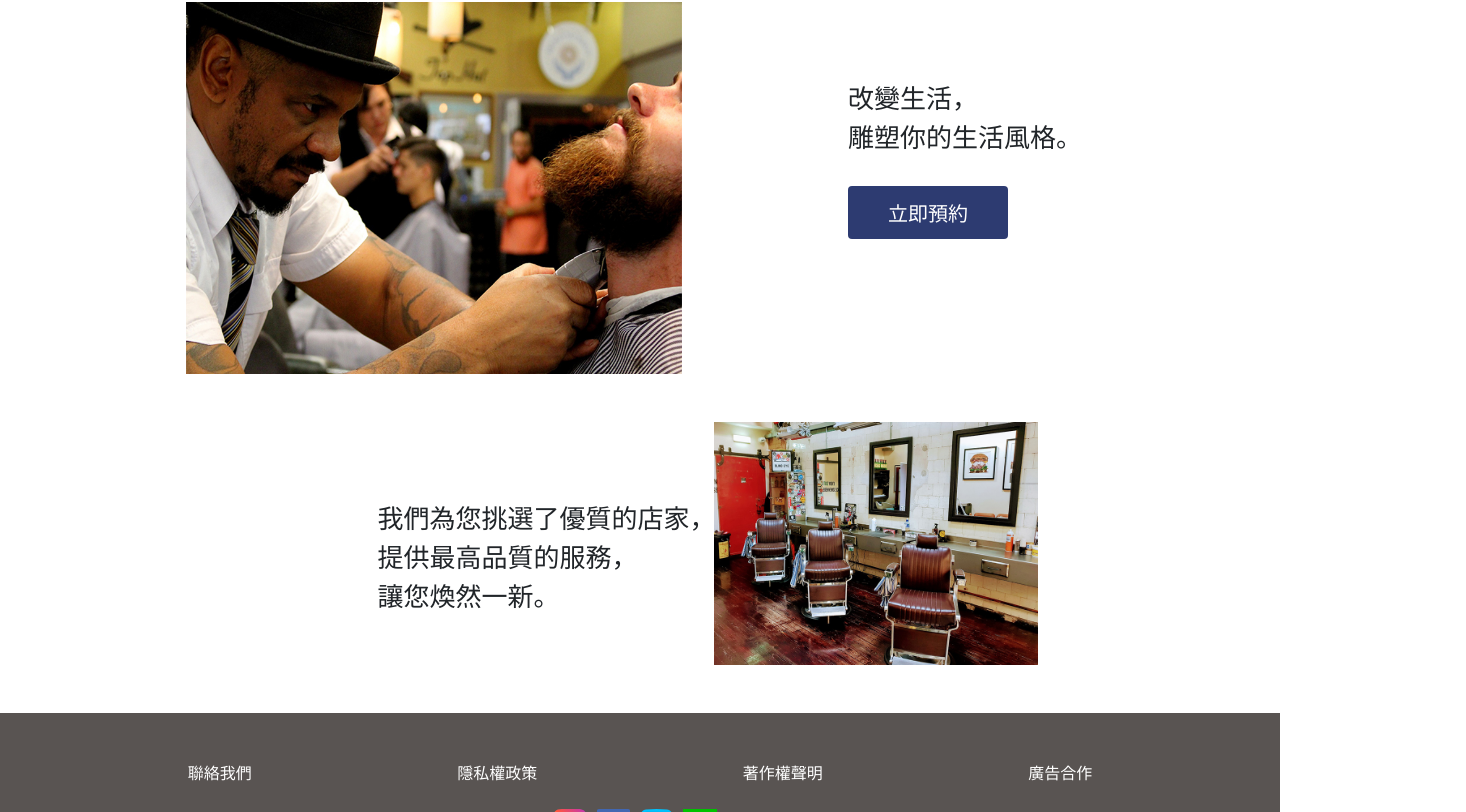
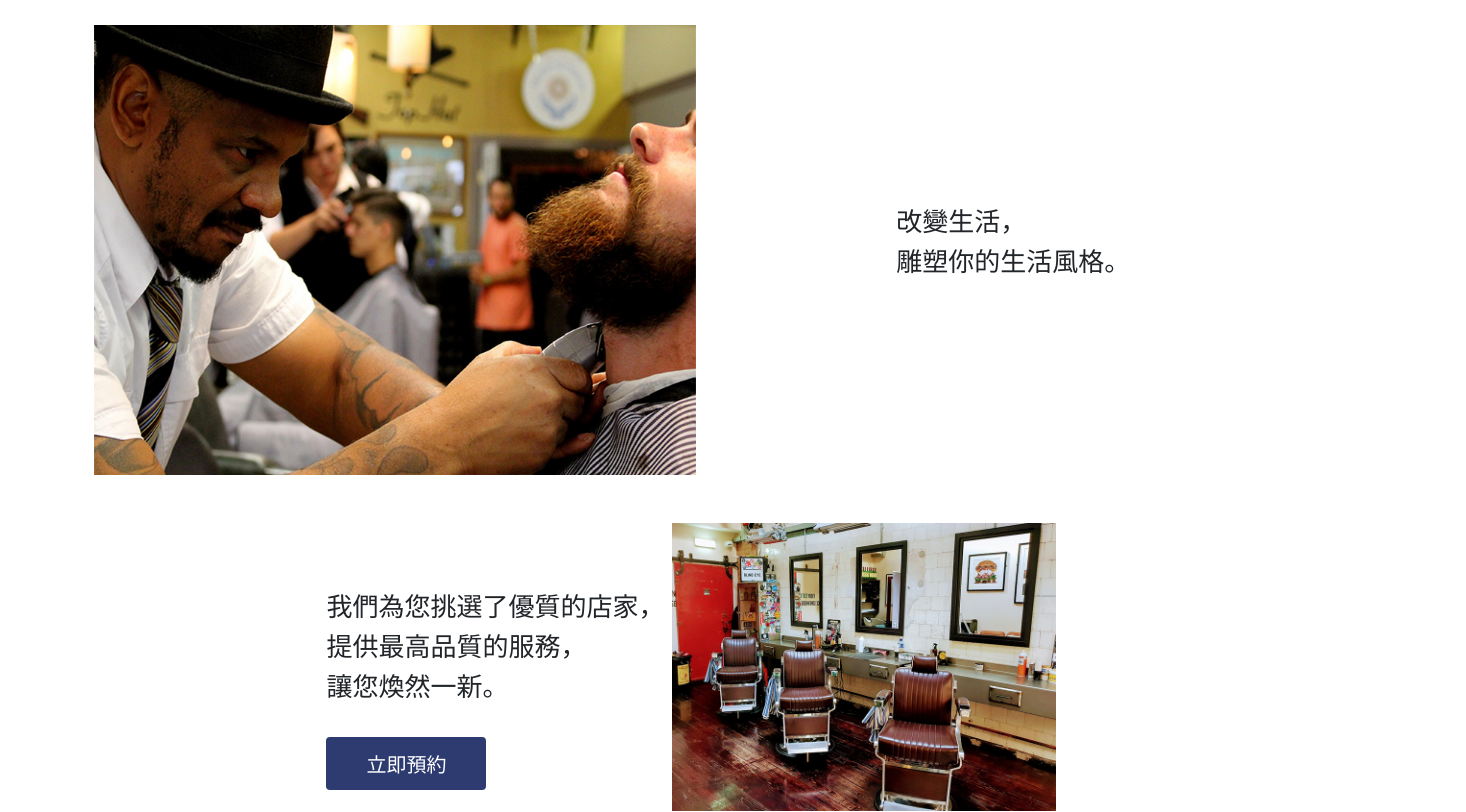
Before and after one commit to Kos8943/shakes-beard, a React (Create React App) app: page / in a window 1280 px wide. Shown: the part 3394-4206 px from the top of the page, 1466 px wide, since content can reach past the window. Built offline with nearby package versions, Linux system fonts and the light colour scheme; a web font is replaced by a local one.

Commit message:
add map part

```diff
--- a/src/chad/HomePage.js
+++ b/src/chad/HomePage.js
@@ -156,31 +156,29 @@ function HomePage() {
 
 {/* 地圖 */}
 
-        <div className="map-area w-100 d-flex justify-content-center">
-        <div className="map-row row w-100">
-                <div className="map-top-area d-flex justify-content-center w-75 mb-5">
-                    <div className="top-img-area">
-                    <img className="w-75" src={map1}/>
+
+
+                <div className="map-top-area d-flex justify-content-center py-5">
+                    <div className="">
+                        <img className="w-75" src={map1}/>
                     </div>
                 <div className="top-text-area">
-                    <span className="map-top-text">改變生活，雕塑你的生活風格。</span>
-                    <Button variant="primary" id="mapBtn">立即預約</Button>
+                    <p className="map-top-text">改變生活，雕塑你的生活風格。</p>
                 </div>
                 </div>
 
 
-                <div className="map-down-area d-flex mb-5 justify-content-center w-75">
-
-                    <div  className="down-text-area">
-                    <span className="map-down-text">我們為您挑選了優質的店家，提供最高品質的服務，讓您煥然一新。 </span>
-                    </div>
-                    <div className="down-img-area">
-                    <img className="w-75" src={map2}/>
+                <div className="map-down-area d-flex justify-content-center pb-5">
+                <div className="down-text-area">
+                    <p className="map-down-text">我們為您挑選了優質的店家，提供最高品質的服務，讓您煥然一新。 </p>
+                    <Button variant="primary" id="mapBtn">立即預約</Button>
                     </div>
 
+                    <img className="down-img" src={map2}/>
+
                 </div>
-        </div>
-        </div>
+
+
 
 
 
--- a/src/chad/styles/custom.scss
+++ b/src/chad/styles/custom.scss
@@ -8,7 +8,7 @@
     position: absolute;
     width: 30%;
     top:50%;
-    left:37.5%;
+    left:40%;
 }
 .hero-text{
     color:white;
@@ -63,6 +63,7 @@
     word-break: keep-all;
     font-size: 1.1rem;
     text-overflow: clip;
+    line-height: 30px;
  }
 
  .giftBtn {
@@ -122,7 +123,7 @@
     position: absolute;
     top:10%;
     right:23%;
-    line-height: 30px;
+    line-height: 40px;
 
 }
 
@@ -131,6 +132,7 @@
 }
 
 .topBtn {
+    margin-top:1%;
     display: inline-block;
     padding: 12px 40px;
     border-radius: 4px;
@@ -150,32 +152,34 @@
 }
 
 //地圖
-.map-area{
-    margin-left: 14.5%;
-     margin-top: 2%;
+.map-top-area{
+    padding-right: 14%;
 }
-.map-row{
-    font-size:1.625rem ;
+.top-text-area{
+    margin: auto 0;
+    width: 10%;
     word-break: keep-all;
+    font-size: 1.625rem;
+    line-height: 40px;
+}
+.map-down-text{
+
+    width: 23%;
+    word-break: keep-all;
+    font-size: 1.625rem;
+    line-height: 40px;
+}
+.down-text-area{
+    padding-left: 23%;
+    margin-top:5%;
+    width: 50%;
 
 }
-.top-text-area, .down-text-area{
-    width: 15%;
-}
 
-.down-img-area{
-   margin-left:20%
-}
-.down-text-area{
-margin-left:20%;
-margin-top: 8%;
-}
-.top-text-area{
-    margin-right:16%;
-    margin-top: 8%;
-}
+
 #mapBtn{
-    margin-top:20%;
+
+    margin-top: 4%;
     display: inline-block;
     padding: 12px 40px;
     border-radius: 4px;
@@ -188,3 +192,8 @@ margin-top: 8%;
 #mapBtn:hover{
     background: hsla(228, 43%, 31%, 0.7);
 }
+
+.down-img{
+    width: 30%;
+    margin-right: 15%;
+}
```
